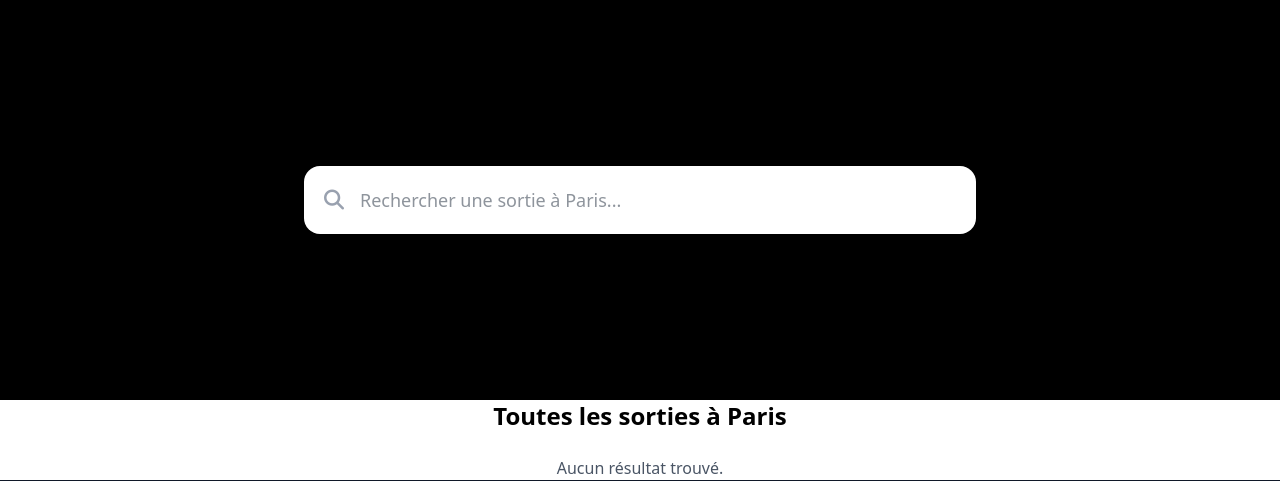
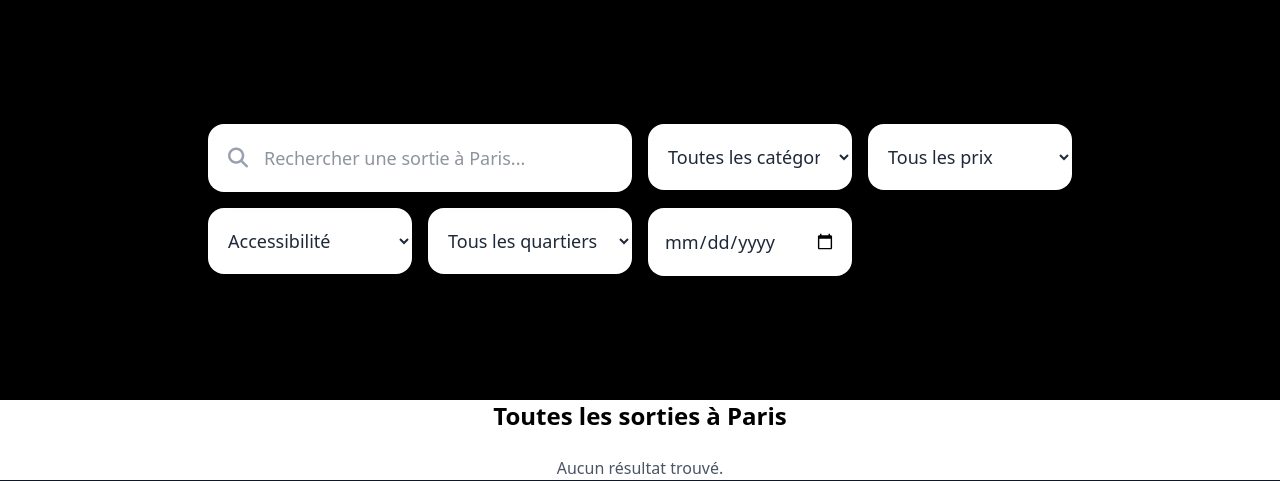
Before and after one commit to Douxzy/Bouge-ton-Paname, a PHP site: page / in a window 1280 px wide. Shown: the part 70-551 px from the top of the page. Run offline with PHP 8.4, Linux system fonts and the light colour scheme; data that the repository does not hold is empty.

Commit message:
Feature/Ajout des filtre en tailwind

```diff
--- a/vue/index.php
+++ b/vue/index.php
@@ -39,14 +39,68 @@ if ($response !== false) {
 <div class="relative w-full h-100 bg-cover bg-center">
   <div class="absolute inset-0 bg-black bg-opacity-40 backdrop-blur-sm"></div>
   <div class="relative z-10 flex items-center justify-center h-full">
-    <div class="relative w-full max-w-2xl">
-      <form action="" method="GET">
-        <input type="text" name="q" placeholder="Rechercher une sortie à Paris..." class="w-full pl-14 pr-4 py-5 text-lg rounded-2xl shadow-lg focus:outline-none focus:ring-2 focus:ring-blue-500 focus:bg-white transition-all duration-300 bg-white bg-opacity-90 text-gray-800" />
-        <i class="fas fa-search absolute left-5 top-1/2 transform -translate-y-1/2 text-gray-400 text-xl"></i>
+    <div class="relative w-full max-w-4xl px-4">
+      <form action="" method="GET" class="grid grid-cols-1 md:grid-cols-4 gap-4">
+        <!-- Champ de recherche -->
+        <div class="relative col-span-1 md:col-span-2">
+          <input type="text" name="q" placeholder="Rechercher une sortie à Paris..."
+            class="w-full pl-14 pr-4 py-5 text-lg rounded-2xl shadow-lg focus:outline-none focus:ring-2 focus:ring-blue-500 focus:bg-white transition-all duration-300 bg-white bg-opacity-90 text-gray-800" />
+          <i class="fas fa-search absolute left-5 top-1/2 transform -translate-y-1/2 text-gray-400 text-xl"></i>
+        </div>
+
+        <!-- Filtre catégorie -->
+        <div>
+          <select name="categorie"
+            class="w-full py-5 px-4 text-lg rounded-2xl shadow-lg bg-white bg-opacity-90 text-gray-800 focus:outline-none focus:ring-2 focus:ring-blue-500 transition-all duration-300">
+            <option value="">Toutes les catégories</option>
+            <option value="concert">Concert</option>
+            <option value="expo">Exposition</option>
+            <option value="theatre">Théâtre</option>
+            <option value="sport">Sport</option>
+          </select>
+        </div>
+        <!-- Filtre prix -->
+        <div>
+          <select name="prix"
+            class="w-full py-5 px-4 text-lg rounded-2xl shadow-lg bg-white bg-opacity-90 text-gray-800 focus:outline-none focus:ring-2 focus:ring-blue-500 transition-all duration-300">
+            <option value="">Tous les prix</option>
+            <option value="gratuit">Gratuit</option>
+            <option value="payant">Payant</option>
+          </select>
+        </div>
+
+        <!-- Filtre accessibilité -->
+        <div>
+          <select name="accessibilite"
+            class="w-full py-5 px-4 text-lg rounded-2xl shadow-lg bg-white bg-opacity-90 text-gray-800 focus:outline-none focus:ring-2 focus:ring-blue-500 transition-all duration-300">
+            <option value="">Accessibilité</option>
+            <option value="oui">Accessible PMR</option>
+            <option value="non">Non accessible</option>
+          </select>
+        </div>
+
+        <!-- Filtre quartier -->
+        <div>
+          <select name="quartier"
+            class="w-full py-5 px-4 text-lg rounded-2xl shadow-lg bg-white bg-opacity-90 text-gray-800 focus:outline-none focus:ring-2 focus:ring-blue-500 transition-all duration-300">
+            <option value="">Tous les quartiers</option>
+            <option value="1er">1er arrondissement</option>
+            <option value="2e">2e arrondissement</option>
+            <!-- Ajoute tous les arrondissements ici -->
+          </select>
+        </div>
+
+
+        <!-- Filtre date -->
+        <div>
+          <input type="date" name="date"
+            class="w-full py-5 px-4 text-lg rounded-2xl shadow-lg bg-white bg-opacity-90 text-gray-800 focus:outline-none focus:ring-2 focus:ring-blue-500 transition-all duration-300" />
+        </div>
       </form>
     </div>
   </div>
 </div>
+
 
 <?php if (!empty($query)): ?>
   <h2 class="text-2xl font-bold text-center mb-6">Résultats pour : "<?= htmlspecialchars($query) ?>"</h2>
@@ -66,7 +120,7 @@ if ($response !== false) {
       $stmt = $pdo->prepare("SELECT * FROM commentaires WHERE record_id = ? ORDER BY created_at DESC");
       $stmt->execute([$recordId]);
       $comments = $stmt->fetchAll();
-    ?>
+      ?>
       <div class="bg-white rounded-xl shadow-md overflow-hidden hover:shadow-xl transition">
         <?php if (!empty($e['cover_url'])): ?>
           <img src="<?= $e['cover_url'] ?>" alt="<?= htmlspecialchars($e['title']) ?>" class="w-full h-48 object-cover">
@@ -81,7 +135,8 @@ if ($response !== false) {
             <p class="text-xs text-gray-500">📅 <?= htmlspecialchars($e['date_description']) ?></p>
           <?php endif; ?>
           <?php if (!empty($e['url'])): ?>
-            <a href="<?= htmlspecialchars($e['url']) ?>" target="_blank" class="inline-block mt-2 text-blue-600 hover:underline text-sm">Voir plus d'infos</a>
+            <a href="<?= htmlspecialchars($e['url']) ?>" target="_blank"
+              class="inline-block mt-2 text-blue-600 hover:underline text-sm">Voir plus d'infos</a>
           <?php endif; ?>
 
           <!-- Commentaires -->
@@ -103,11 +158,14 @@ if ($response !== false) {
             <?php if (isset($_SESSION['user'])): ?>
               <form method="POST" class="mt-4 space-y-2">
                 <input type="hidden" name="record_id" value="<?= $recordId ?>">
-                <textarea name="commentaire" placeholder="Votre commentaire" required class="w-full border rounded px-2 py-1"></textarea>
-                <button type="submit" class="px-4 py-2 bg-blue-600 text-white rounded hover:bg-blue-700 text-sm">Envoyer</button>
+                <textarea name="commentaire" placeholder="Votre commentaire" required
+                  class="w-full border rounded px-2 py-1"></textarea>
+                <button type="submit"
+                  class="px-4 py-2 bg-blue-600 text-white rounded hover:bg-blue-700 text-sm">Envoyer</button>
               </form>
             <?php else: ?>
-              <p class="text-sm text-gray-500 mt-4">Vous devez <a href="/vue/login.php" class="text-blue-600 underline">vous connecter</a> pour commenter.</p>
+              <p class="text-sm text-gray-500 mt-4">Vous devez <a href="/vue/login.php" class="text-blue-600 underline">vous
+                  connecter</a> pour commenter.</p>
             <?php endif; ?>
 
           </div>
```
